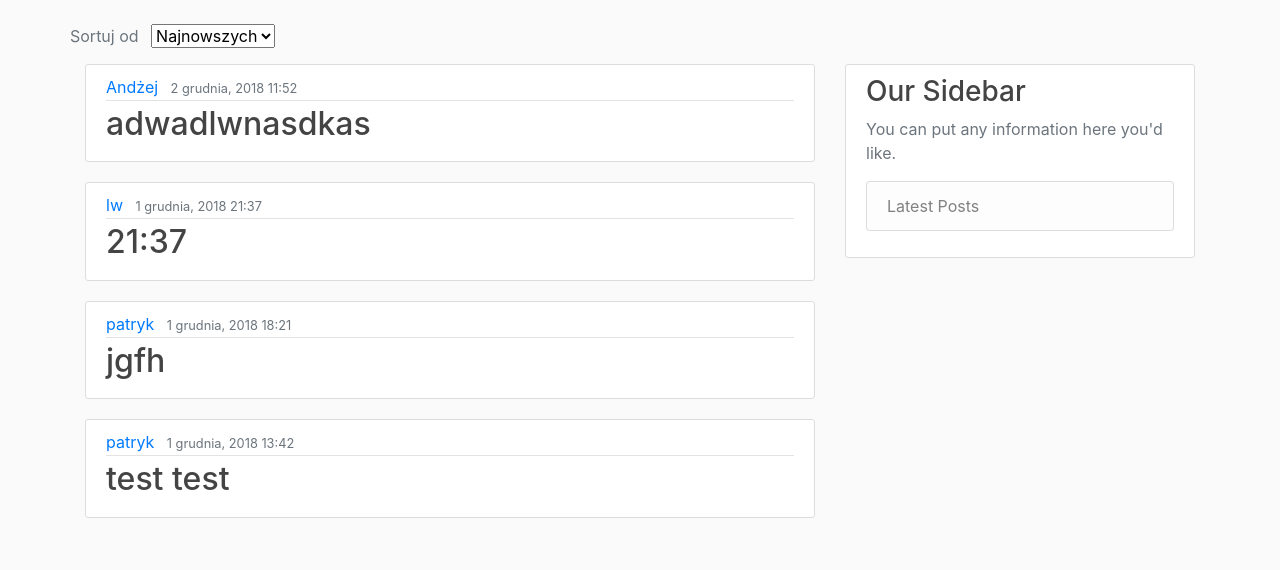
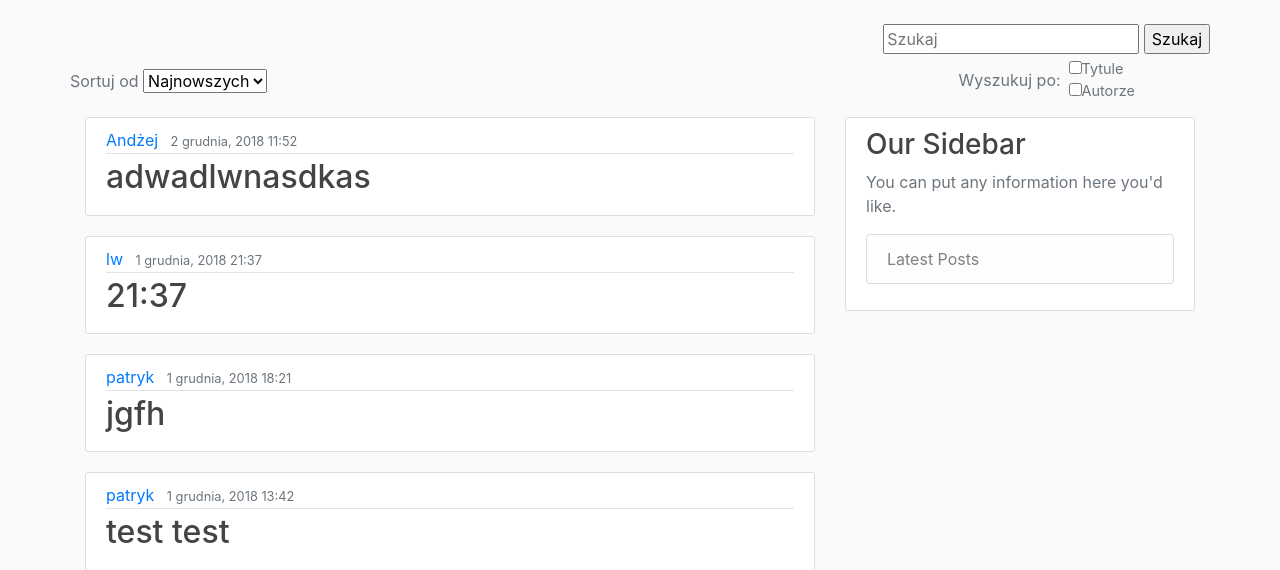
Before and after one commit to patonus/scrsk, a Django app: page / in a window 1280 px wide. Shown: the part 56-626 px from the top of the page. Run offline with Django 3.2, Linux system fonts and the light colour scheme; data comes from the database, SQL or seed files in the repository; both versions use the stored data as it was after the commit; some libraries are stand-ins or nearby versions.

Commit message:
Added searching options to home page

```diff
--- /dev/null
+++ b/blog/forms.py
@@ -0,0 +1,7 @@
+from django import forms
+
+class SearchOptionsForm(forms.Form):
+    ascending_order = forms.ChoiceField(label='Sortuj od', choices = (('false', 'Najnowszych'), ('true', 'Najstarszych')))
+    search_pattern = forms.CharField(widget=forms.TextInput(attrs={'placeholder': 'Szukaj'}), required=False)
+    search_title = forms.BooleanField(required=False)
+    search_author = forms.BooleanField(required=False)
--- a/blog/static/blog/main.css
+++ b/blog/static/blog/main.css
@@ -87,3 +87,7 @@ a.article-title:hover {
   color: #dddddd;
   font-size: 0.7em;
 }
+
+.font-search {
+  font-size: 0.9em;
+}
--- a/blog/templates/blog/home.html
+++ b/blog/templates/blog/home.html
@@ -15,15 +15,35 @@
 {% endblock content %}
 
 {% block options %}
-<div class="row my-3">
-  <form action="{% url 'blog-home' %}" method="GET" id="sorting_form">
-    <span class="text-muted pr-2">Sortuj od</span>
-    <select name="ascending" onchange="document.getElementById('sorting_form').submit()">
-      <option value="false" {% if not ascending_dates %} selected{% endif %}>Najnowszych</option>
-      <option value="true" {% if ascending_dates %} selected{% endif %}>Najstarszych</option>
-    </select>
-  </form>
+<form action="{% url 'blog-home' %}" method="GET" id="sorting_form">
+<div class="row d-flex justify-content-between align-items-end mb-3">
+    <div>
+      <label class="text-muted" for="{{ form.ascending_order.id_for_label }}">{{ form.ascending_order.label }}</label>
+      {{ form.ascending_order }}
+    </div>
+    <div>
+      {{ form.search_pattern }}
+      <input type="submit" value="Szukaj"><br>
+      <div class="d-flex flex-nowrap justify-content-center align-items-center mt-1 text-muted">
+        <div class="pr-2">Wyszukuj po:</div>
+        <div class="font-search">
+          {{ form.search_title }}Tytule<br>
+          {{ form.search_author }}Autorze
+        </div>
+      </div>
+    </div>
 </div>
+</form>
 {% endblock options %}
 
+{% block custom_scripts %}
+<script>
+    $(function() {
+        $('#{{ form.ascending_order.auto_id }}').on('change', function() {
+            $('#sorting_form').submit();
+        });
+    })
+</script>
+{% endblock custom_scripts %}
+
 {#TODO: przetlumaczyc na polski#}
--- a/blog/templates/blog/index.html
+++ b/blog/templates/blog/index.html
@@ -78,5 +78,7 @@
     <script src="https://code.jquery.com/jquery-3.2.1.slim.min.js" integrity="sha384-KJ3o2DKtIkvYIK3UENzmM7KCkRr/rE9/Qpg6aAZGJwFDMVNA/GpGFF93hXpG5KkN" crossorigin="anonymous"></script>
     <script src="https://cdnjs.cloudflare.com/ajax/libs/popper.js/1.12.9/umd/popper.min.js" integrity="sha384-ApNbgh9B+Y1QKtv3Rn7W3mgPxhU9K/ScQsAP7hUibX39j7fakFPskvXusvfa0b4Q" crossorigin="anonymous"></script>
     <script src="https://maxcdn.bootstrapcdn.com/bootstrap/4.0.0/js/bootstrap.min.js" integrity="sha384-JZR6Spejh4U02d8jOt6vLEHfe/JQGiRRSQQxSfFWpi1MquVdAyjUar5+76PVCmYl" crossorigin="anonymous"></script>
+
+    {% block custom_scripts %}{% endblock %}
 </body>
 </html>
--- a/blog/views.py
+++ b/blog/views.py
@@ -1,6 +1,7 @@
 from django.shortcuts import render
 from .models import Post
 from django.contrib.auth.mixins import LoginRequiredMixin, UserPassesTestMixin
+from django.contrib import messages
 from django.views.generic import (
     ListView,
     DetailView,
@@ -9,24 +10,42 @@ from django.views.generic import (
     DeleteView
 )
 from .models import Post
+from .forms import SearchOptionsForm
 
 
 class PostListView(ListView):
     model = Post
     template_name = 'blog/home.html'
     context_object_name = 'posts'
+    ordering = ['-date_posted']
 
     def get(self, request, *args, **kwargs):
-        self.ascending_order = request.GET.get('ascending') == 'true'
-        if self.ascending_order:
+        self.form = SearchOptionsForm(request.GET)
+        if self.form.is_valid() and self.form.cleaned_data.get('ascending_order') == 'true':
             self.ordering = ['date_posted']
-        else:
-            self.ordering = ['-date_posted']
         return super().get(request, *args, **kwargs)
+
+    def get_queryset(self):
+        query_set = Post.objects.all()
+        if self.form.is_valid():
+            request_params = self.form.cleaned_data
+            pattern = request_params.get('search_pattern')
+            by_title, by_author = request_params.get('search_title'), request_params.get('search_author')
+            if pattern:
+                query_set = Post.objects.none()
+                if not by_author and not by_author:
+                    by_title = True
+                if by_title:
+                    query_set = query_set | Post.objects.filter(title__icontains=pattern)
+                if by_author:
+                    query_set = query_set | Post.objects.filter(author__username__icontains=pattern)
+        if not query_set:
+            messages.info(self.request, 'No posts found')
+        return query_set.order_by(self.ordering[0])
 
     def get_context_data(self, **kwargs):
         context = super().get_context_data(**kwargs)
-        context['ascending_dates'] = self.ascending_order
+        context['form'] = self.form
         return context
 
 
```
Also changed, not shown: db.sqlite3.
